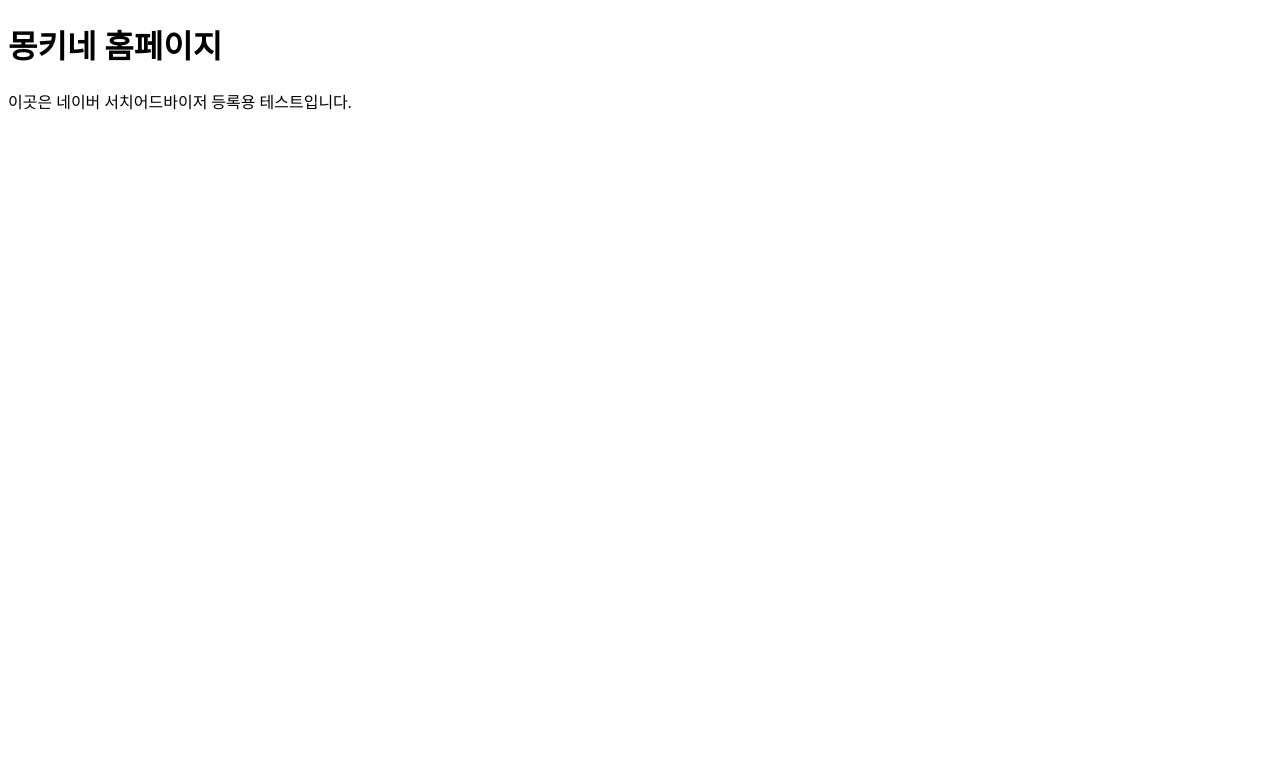
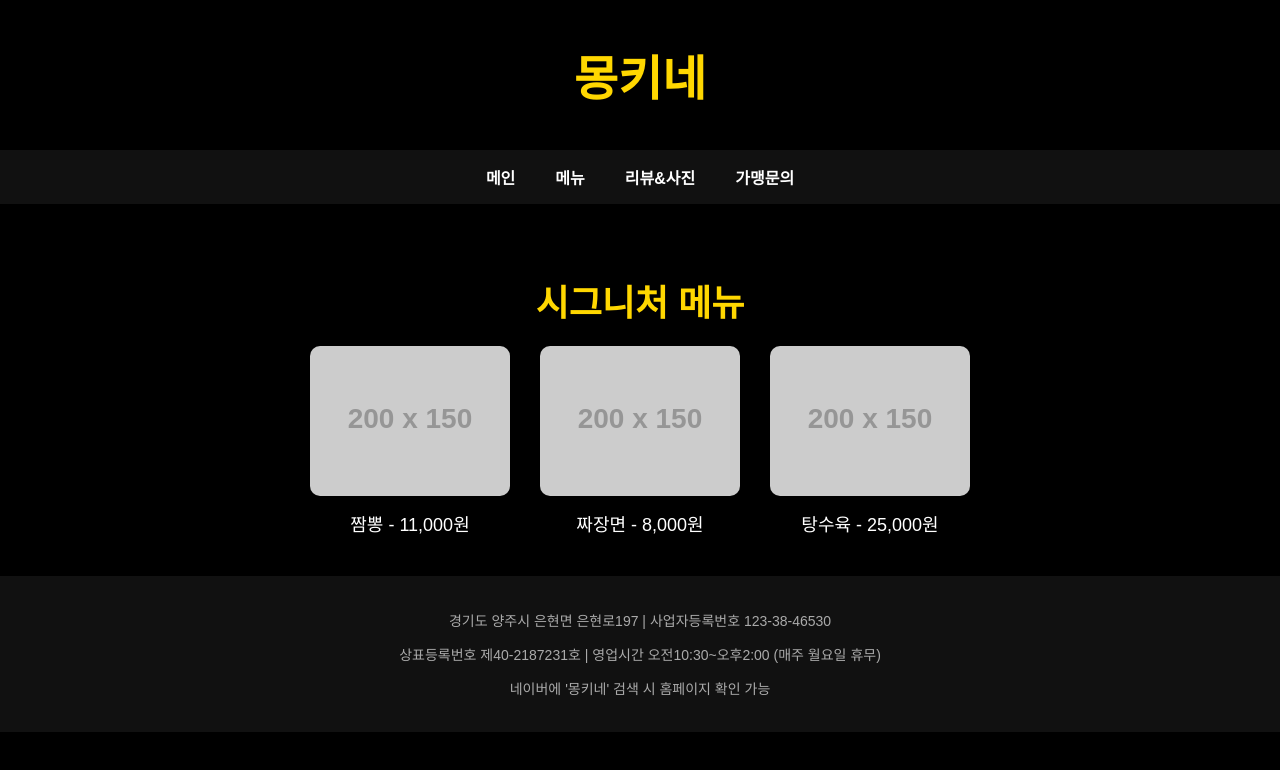
Before and after one commit to monkine/mongiine, a plain HTML site: page index.html in a window 1280 px wide. Drawn offline with Linux system fonts and the light colour scheme; placeholder pictures from the web are drawn by us.

Commit message:
Add files via upload

```diff
--- a/index.html
+++ b/index.html
@@ -1,12 +1,105 @@
+
 <!DOCTYPE html>
 <html lang="ko">
 <head>
-  <meta charset="UTF-8">
-  <meta name="naver-site-verification" content="abcd1234efgh5678" />
+  <meta charset="UTF-8" />
+  <meta name="viewport" content="width=device-width, initial-scale=1.0" />
   <title>몽키네</title>
+  <style>
+    body {
+      margin: 0;
+      font-family: 'Noto Sans KR', sans-serif;
+      background-color: #000;
+      color: #fff;
+    }
+    header {
+      text-align: center;
+      padding: 40px 0;
+      background-color: #000;
+    }
+    header h1 {
+      color: #ffd700;
+      font-size: 48px;
+      margin: 0;
+    }
+    nav {
+      display: flex;
+      justify-content: center;
+      background-color: #111;
+      padding: 15px 0;
+    }
+    nav a {
+      color: #fff;
+      margin: 0 20px;
+      text-decoration: none;
+      font-weight: bold;
+    }
+    .menu-section {
+      padding: 40px 20px;
+      text-align: center;
+    }
+    .menu-section h2 {
+      font-size: 36px;
+      margin-bottom: 20px;
+      color: #ffd700;
+    }
+    .menu-items {
+      display: flex;
+      justify-content: center;
+      gap: 30px;
+      flex-wrap: wrap;
+    }
+    .menu-item {
+      width: 200px;
+    }
+    .menu-item img {
+      width: 100%;
+      border-radius: 10px;
+    }
+    .menu-item p {
+      margin: 10px 0 0;
+      font-size: 18px;
+    }
+    footer {
+      background-color: #111;
+      padding: 20px;
+      text-align: center;
+      font-size: 14px;
+      color: #aaa;
+    }
+  </style>
 </head>
 <body>
-  <h1>몽키네 홈페이지</h1>
-  <p>이곳은 네이버 서치어드바이저 등록용 테스트입니다.</p>
+  <header>
+    <h1>몽키네</h1>
+  </header>
+  <nav>
+    <a href="#">메인</a>
+    <a href="#">메뉴</a>
+    <a href="#">리뷰&사진</a>
+    <a href="#">가맹문의</a>
+  </nav>
+  <div class="menu-section">
+    <h2>시그니처 메뉴</h2>
+    <div class="menu-items">
+      <div class="menu-item">
+        <img src="https://via.placeholder.com/200x150?text=짬뽕" alt="짬뽕">
+        <p>짬뽕 - 11,000원</p>
+      </div>
+      <div class="menu-item">
+        <img src="https://via.placeholder.com/200x150?text=짜장면" alt="짜장면">
+        <p>짜장면 - 8,000원</p>
+      </div>
+      <div class="menu-item">
+        <img src="https://via.placeholder.com/200x150?text=탕수육" alt="탕수육">
+        <p>탕수육 - 25,000원</p>
+      </div>
+    </div>
+  </div>
+  <footer>
+    <p>경기도 양주시 은현면 은현로197 | 사업자등록번호 123-38-46530</p>
+    <p>상표등록번호 제40-2187231호 | 영업시간 오전10:30~오후2:00 (매주 월요일 휴무)</p>
+    <p>네이버에 '몽키네' 검색 시 홈페이지 확인 가능</p>
+  </footer>
 </body>
 </html>
```
